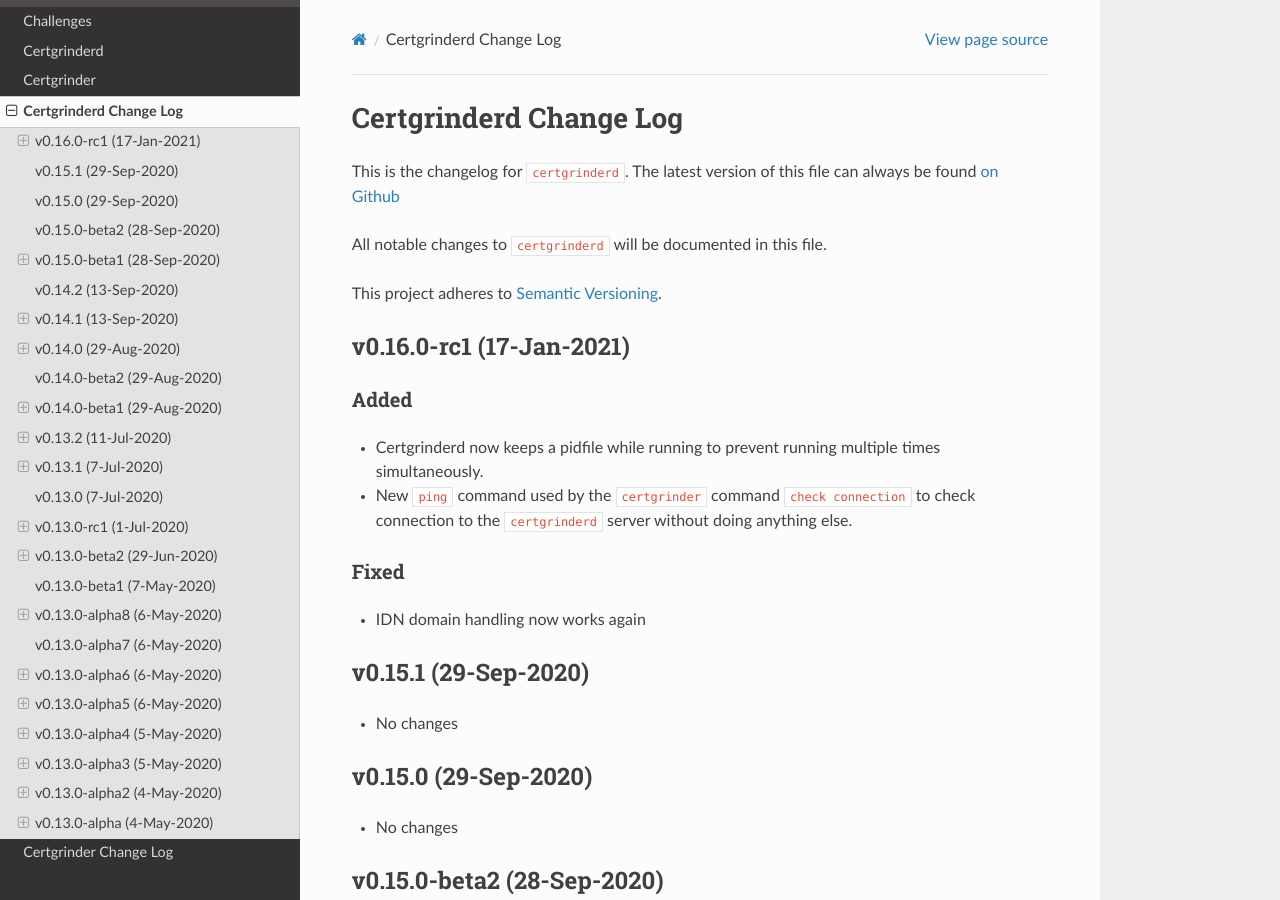
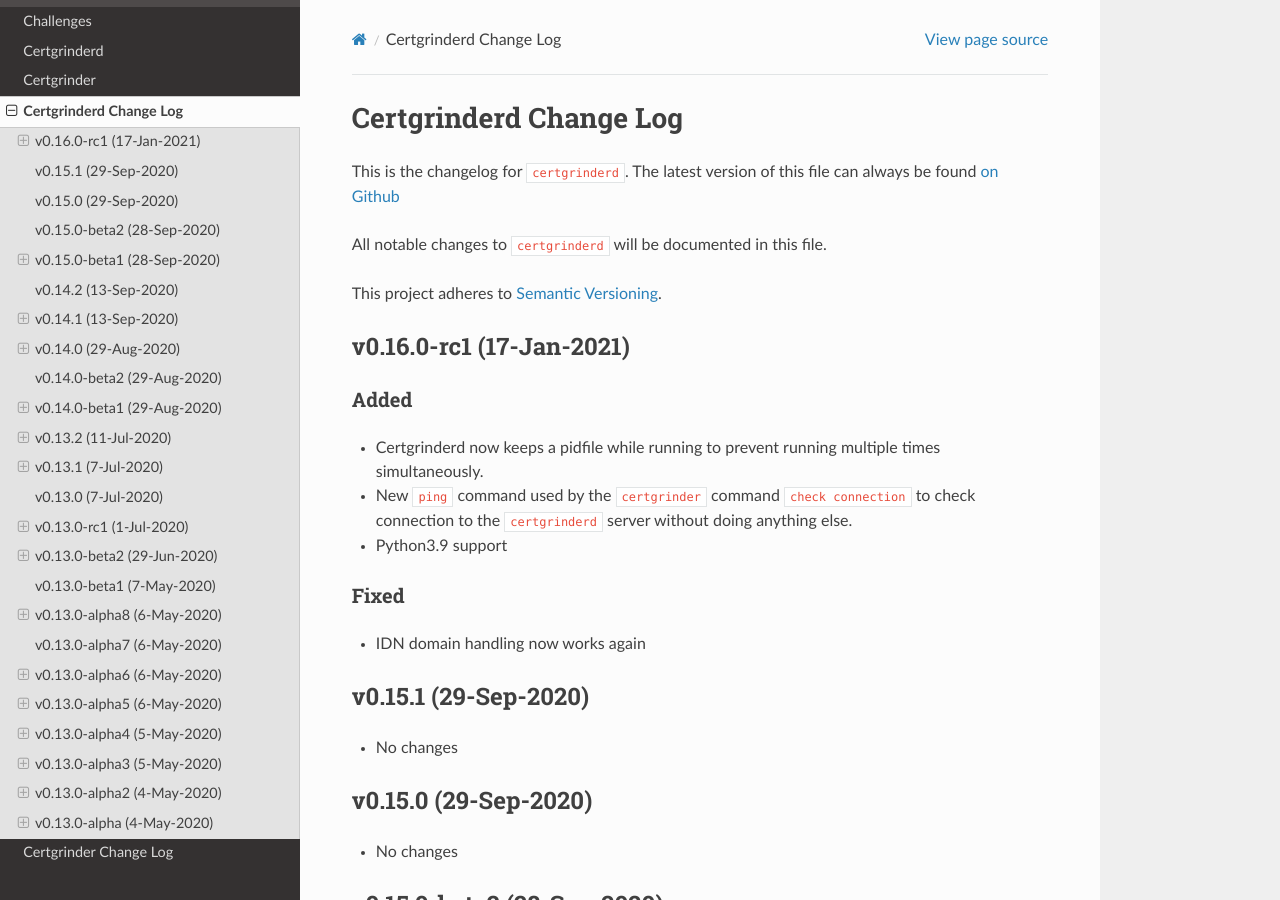
Before and after one commit to tykling/certgrinder, a Sphinx documentation site: the page built from docs/certgrinderd-changelog.rst, in a window 1280 px wide and 900 px high. Built offline with Sphinx 7.4.7 and the Read the Docs theme 2.0.0, drawn with Linux system fonts in a browser that asks for light colours.

Commit message:
mention python 3.9 support in changelogs

```diff
--- a/docs/certgrinder-changelog.rst
+++ b/docs/certgrinder-changelog.rst
@@ -18,6 +18,7 @@
 - Certgrinder now keeps a pidfile while running to prevent running multiple times simultaneously.
 - New ``check connection`` command to check connection to the ``certgrinderd`` server without doing anything else.
 - New config options ``post-renew-hooks-dir`` and ``post-renew-hooks-dir-runner``. The former can be used to specify a path to a directory containing executables to run after a certificate or OCSP response has been renewed. The latter can be used to specify a runner like ``sudo`` to be used to run all the hooks. The existing ``post-renew-hooks`` setting will continue to work as expected.
+- Python3.9 support
 
 Removed
 ~~~~~~~
--- a/docs/certgrinderd-changelog.rst
+++ b/docs/certgrinderd-changelog.rst
@@ -16,6 +16,7 @@
 ~~~~~
 - Certgrinderd now keeps a pidfile while running to prevent running multiple times simultaneously.
 - New ``ping`` command used by the ``certgrinder`` command ``check connection`` to check connection to the ``certgrinderd`` server without doing anything else.
+- Python3.9 support
 
 Fixed
 ~~~~~
```
